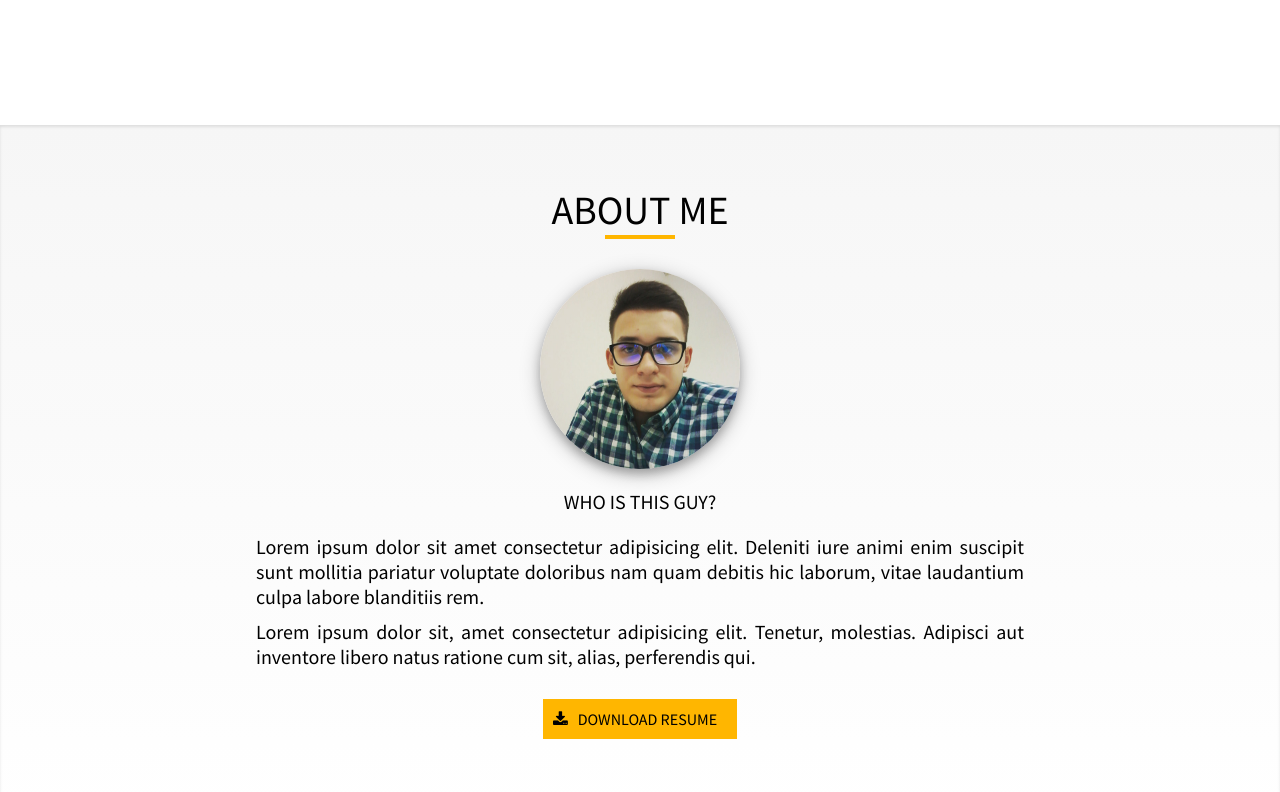
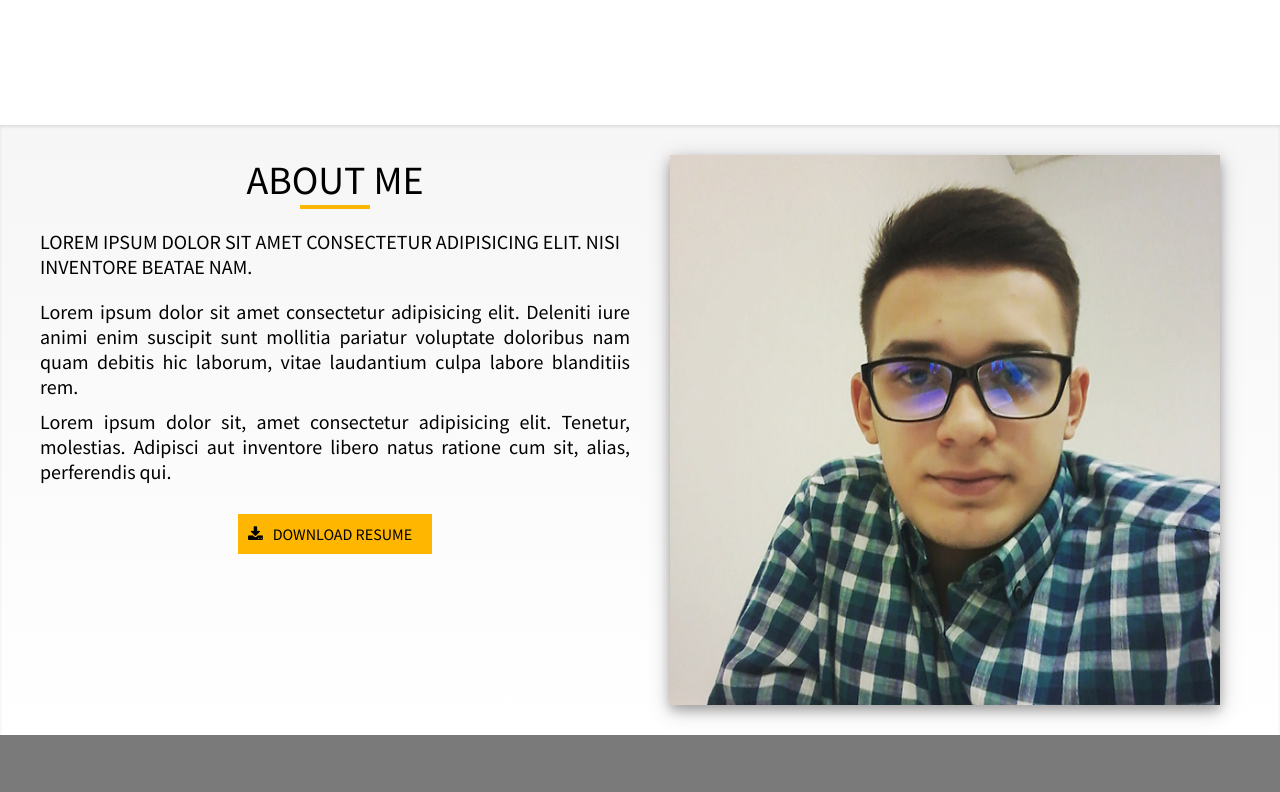
Before and after one commit to Kaowebdesign/newPortfolio, a website: page app/pug/index.pug in a window 1280 px wide. Shown: the part 1106-1898 px from the top of the page. Drawn offline with nearby package versions, Linux system fonts and the light colour scheme; files that its build step writes are made by us from their sources; files whose address does not match are found by name.

Commit message:
Edit About me block

```diff
--- a/app/pug/includes/_main.pug
+++ b/app/pug/includes/_main.pug
@@ -11,14 +11,16 @@ main.main
             img(src="img/infinity.png", alt="infinity").main__creaImg
             h2.main__creaCapt Minimal
     .main__about#about
-        h1.main__abCaption About me
-        img(src="img/my1.jpg", alt="Me").main__abImg
-        .main__abTextCont
-            p.main__abSkills Who is this guy?
+        .main__abLeft
+            h1.main__abCaption About me
+            .main__abTextCont
+            p.main__abSkills Lorem ipsum dolor sit amet consectetur adipisicing elit. Nisi inventore beatae nam.
             p.main__abText Lorem ipsum dolor sit amet consectetur adipisicing elit. Deleniti iure animi enim suscipit sunt mollitia pariatur voluptate doloribus nam quam debitis hic laborum, vitae laudantium culpa labore blanditiis rem.
             p.main__abText Lorem ipsum dolor sit, amet consectetur adipisicing elit. Tenetur, molestias. Adipisci aut inventore libero natus ratione cum sit, alias, perferendis qui.
             a(href="resume.docx" download).main__abLink
                 i.fa.fa-download
                 span.main__abLinkText Download Resume
+        .main__abRight
+            img(src="img/my1.jpg", alt="Me").main__abImg
     .main__skills#skills
         h1.main__skCaption My Skills
--- a/app/sass/import/_body.scss
+++ b/app/sass/import/_body.scss
@@ -1,3 +1,5 @@
+/*---Шаблон для заголовков---*/
+
 %mainCaption {
     font-size: (40em/16);
     font-weight: 300;
@@ -11,6 +13,14 @@
         background: $BaseWhite;
         margin: 0 auto;
     }
+}
+
+
+/*---Шаблон для Блока обо мне---*/
+
+%about {
+    width: 50%;
+    padding: 0 40px;
 }
 
 .main {
@@ -52,12 +62,22 @@
     /*---Блок обо мне---*/
     &__about {
         position: relative;
-        padding: 60px 40px;
+        display: flex;
+        padding: 30px 0px;
         min-height: 600px;
         background: #fafafa;
         background: linear-gradient(to top, #ffffff, #f6f6f6);
         box-shadow: inset 0px 2px 3px 0px rgba(0, 0, 0, 0.1);
         text-align: center;
+        //background-image: url(../img/pol1.jpg);
+    }
+    &__abLeft {
+        @extend %about;
+        padding-right: 10px;
+    }
+    &__abRight {
+        @extend %about;
+        padding-left: 10px;
     }
     &__abTextCont {
         max-width: 768px;
@@ -68,6 +88,7 @@
         font-size: (20em/16);
         margin: 10px 0;
         text-align: justify;
+        font-weight: 300;
     }
     &__abLink {
         position: relative;
@@ -77,7 +98,6 @@
         margin-top: 20px;
         transition: .8s ease-out;
         &:hover {
-            //opacity: .7;
             background: rgb(172, 172, 172);
         }
     }
@@ -87,7 +107,7 @@
     }
     &__abSkills {
         font-size: (20em/16);
-        text-align: center;
+        text-align: left;
         text-transform: uppercase;
         margin: 20px 0;
     }
@@ -97,16 +117,15 @@
     &__abImg {
         display: block;
         width: 100%;
-        max-width: 200px;
+        max-width: 550px;
         height: auto;
         transition: 1s ease-out;
-        margin: 30px auto 0;
-        border-radius: 100%;
+        margin: 0 auto;
         box-shadow: 0 5px 20px rgba(0, 0, 0, 0.25), 0 5px 10px rgba(0, 0, 0, 0.22);
     }
     /*---Мои навыки---*/
     &__skills {
-        min-height: 600px;
+        min-height: 800px;
         background-color: rgba(0, 0, 0, 0.52);
         padding: 60px 40px;
     }
```
Also changed, not shown: app/css/main.css, app/img/pol1.jpg (added), app/index.html.
